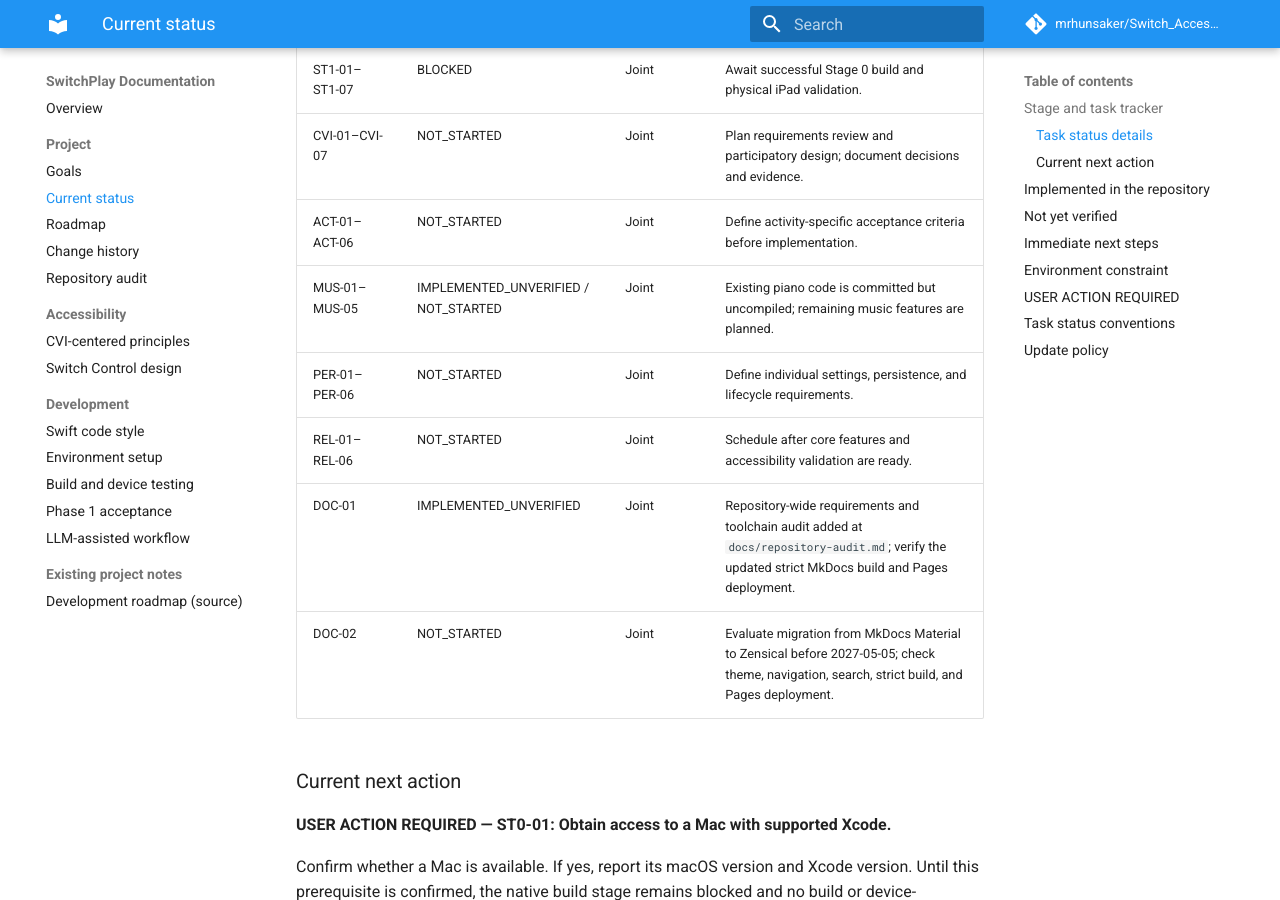
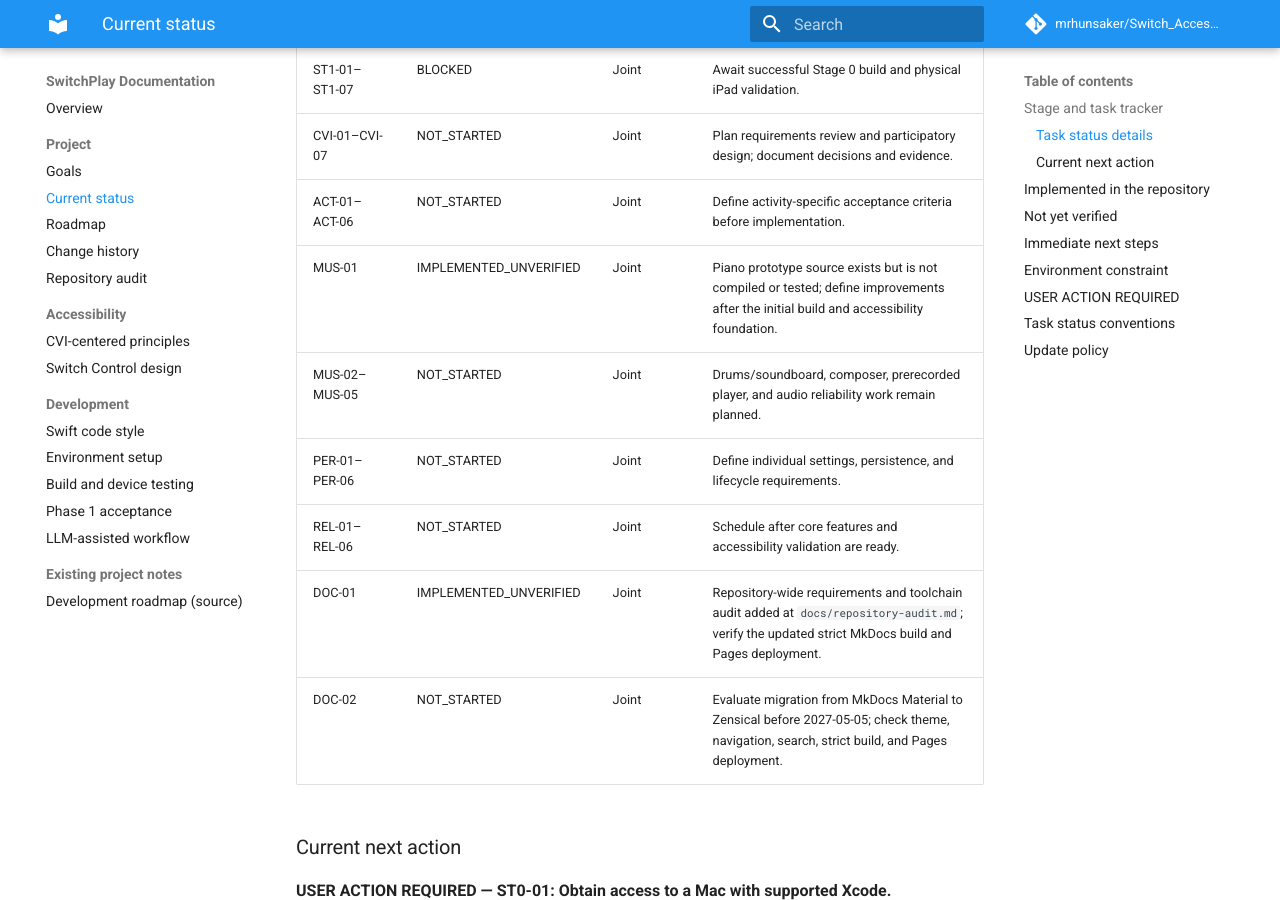
Before and after one commit to mrhunsaker/Switch_Access_iPadOS_App, an MkDocs documentation site: the page built from docs/project-status.md, in a window 1280 px wide and 900 px high, scrolled down 1658 px. Built offline with MkDocs 1.6.1 and Material for MkDocs 9.7.7, drawn with Linux system fonts in a browser that asks for light colours; comment, search, counter and statistics services are not loaded.

Commit message:
Separate implemented piano from planned music modules

```diff
--- a/docs/project-status.md
+++ b/docs/project-status.md
@@ -32,7 +32,8 @@ Status is evidence-based. This tracker is the live summary; detailed acceptance
 | ST1-01–ST1-07 | BLOCKED | Joint | Await successful Stage 0 build and physical iPad validation. |
 | CVI-01–CVI-07 | NOT_STARTED | Joint | Plan requirements review and participatory design; document decisions and evidence. |
 | ACT-01–ACT-06 | NOT_STARTED | Joint | Define activity-specific acceptance criteria before implementation. |
-| MUS-01–MUS-05 | IMPLEMENTED_UNVERIFIED / NOT_STARTED | Joint | Existing piano code is committed but uncompiled; remaining music features are planned. |
+| MUS-01 | IMPLEMENTED_UNVERIFIED | Joint | Piano prototype source exists but is not compiled or tested; define improvements after the initial build and accessibility foundation. |
+| MUS-02–MUS-05 | NOT_STARTED | Joint | Drums/soundboard, composer, prerecorded player, and audio reliability work remain planned.
 | PER-01–PER-06 | NOT_STARTED | Joint | Define individual settings, persistence, and lifecycle requirements. |
 | REL-01–REL-06 | NOT_STARTED | Joint | Schedule after core features and accessibility validation are ready. |
 | DOC-01 | IMPLEMENTED_UNVERIFIED | Joint | Repository-wide requirements and toolchain audit added at `docs/repository-audit.md`; verify the updated strict MkDocs build and Pages deployment. |
```
